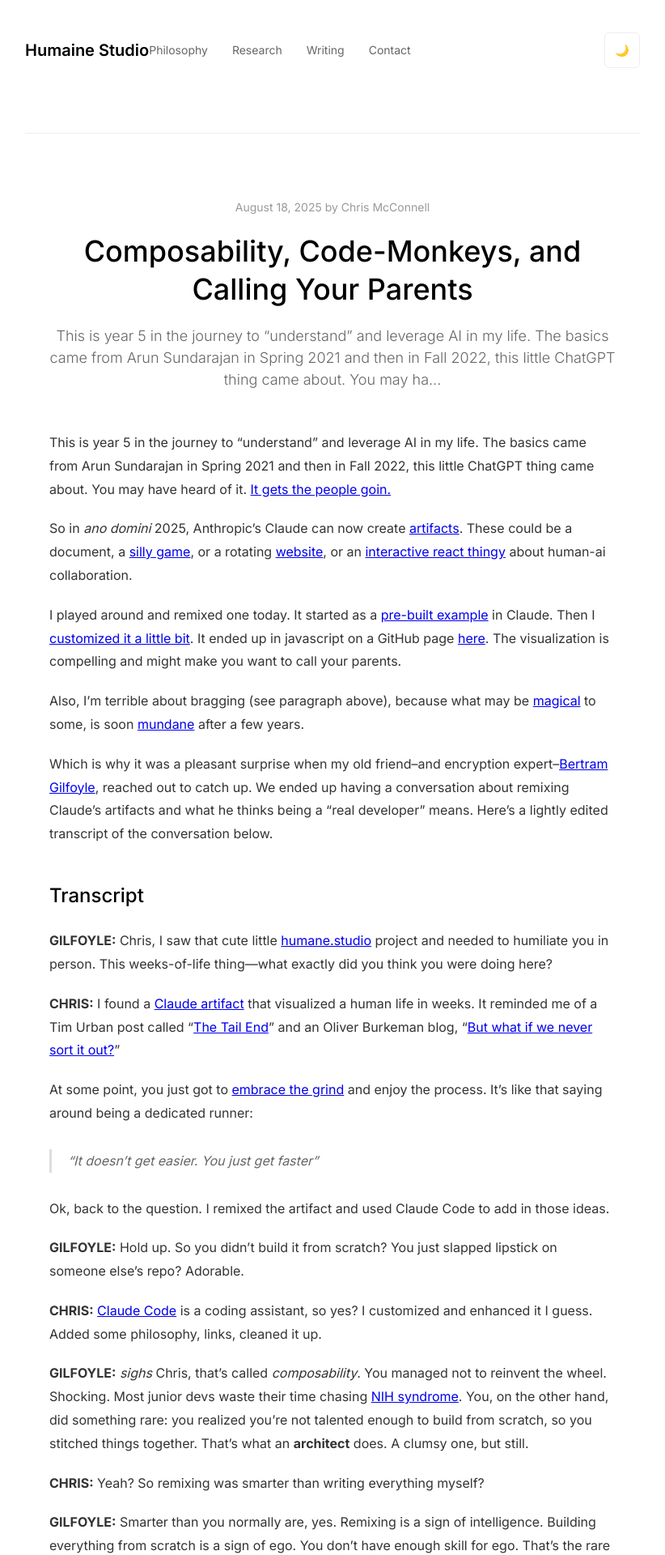
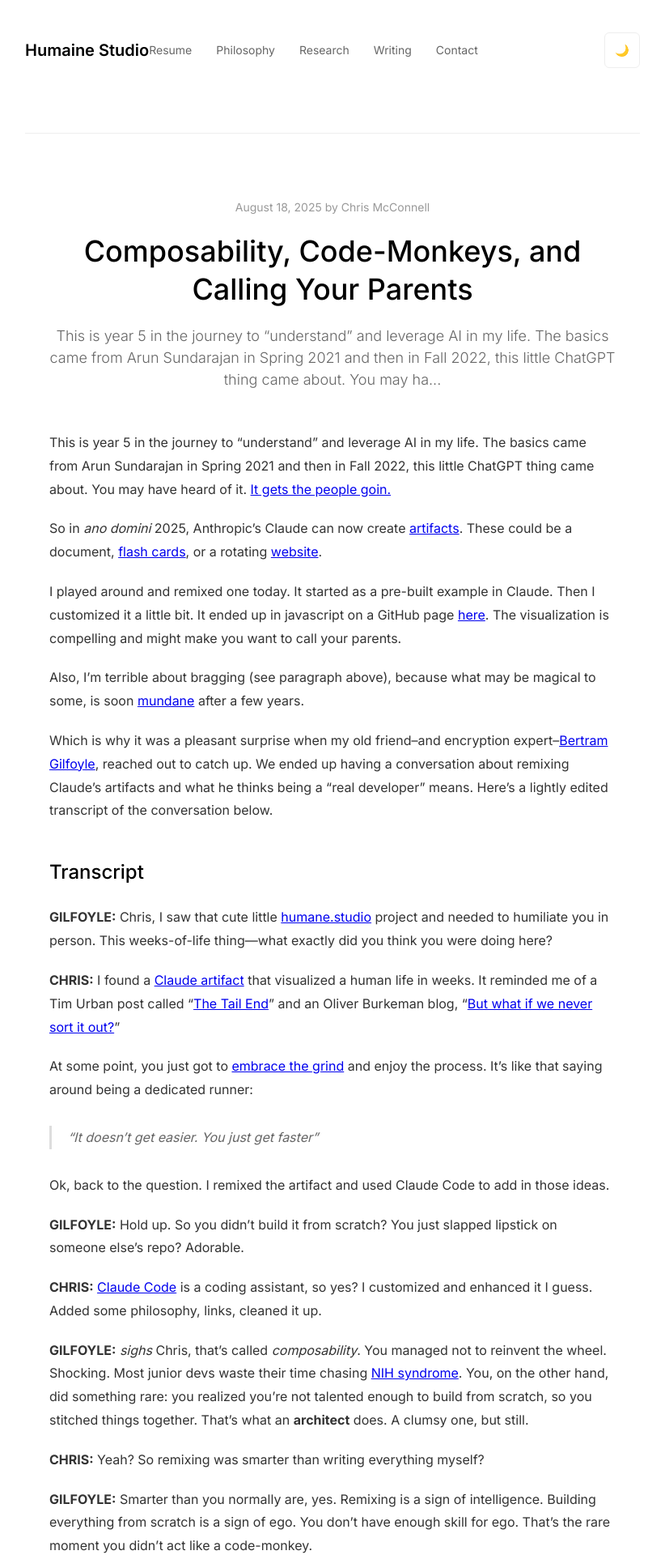
Before and after one commit to miqcie/Humaine-studio, a Jekyll site: the page built from _posts/2025-08-18-gilfoyle.md, in a window 1280 px wide. Shown: the top 1920 px of the page at 81% size, without its empty margins (229-1051 px from the left). Built offline with Jekyll 4.4.1, drawn with Linux system fonts in a browser that asks for light colours; some of the changed text lies outside the part shown.

Commit message:
feat: integrate resume into homepage and improve site structure
- Add resume section to homepage with professional formatting
- Update navigation to link to #resume anchor on homepage
- Add PDF resume download functionality
- Implement footnote styling for blog posts
- Document Jekyll/Markdown best practices in CLAUDE.md
- Clean up workspace files with .gitignore updates
- Add PostHog cover letter page with proper markdown formatting

🤖 Generated with [Claude Code](https://claude.ai/code)

Co-Authored-By: Claude <noreply@anthropic.com>

```diff
--- a/_includes/header.html
+++ b/_includes/header.html
@@ -11,6 +11,7 @@
         <!-- Navigation menu -->
         <div class="nav-menu">
             <div class="nav-links">
+                <a href="{{ '/#resume' | relative_url }}" class="nav-link">Resume</a>
                 <a href="{{ '/#philosophy' | relative_url }}" class="nav-link">Philosophy</a>
                 <a href="{{ '/#research' | relative_url }}" class="nav-link">Research</a>
                 <a href="{{ '/#writing' | relative_url }}" class="nav-link">Writing</a>
--- a/_posts/2025-08-18-gilfoyle.md
+++ b/_posts/2025-08-18-gilfoyle.md
@@ -7,14 +7,13 @@ tags: [projects, philosophy, workflow, ai, David faguno, Arun Sundarajan, Claude
 
 This is year 5 in the journey to “understand” and leverage AI in my life. The basics came from Arun Sundarajan in Spring 2021 and then in Fall 2022, this little ChatGPT thing came about. You may have heard of it. [It gets the people goin.](https://youtu.be/m0aR4tirZ_k?si=Gtt_TWs2TpmVeZvo)
 
-So in *ano domini* 2025, Anthropic’s Claude can now create [artifacts](https://support.anthropic.com/en/articles/9487310-what-are-artifacts-and-how-do-i-use-them). These could be a document, a [silly game](https://claude.ai/public/artifacts/e23f558a-acbc-4f7e-8aca-c919113b1d4b), or a rotating [website](https://caldris.io), or an [interactive react thingy](https://claude.ai/public/artifacts/b89b4beb-de0c-4719-a8ed-15aba78d9ee8) about human-ai collaboration.
+So in *ano domini* 2025, Anthropic's Claude can now create [artifacts](https://support.anthropic.com/en/articles/9487310-what-are-artifacts-and-how-do-i-use-them). These could be a document, [flash cards](https://claude.ai/public/artifacts/0e6f226e-70b0-418d-a03c-77ba65e4ba14), or a rotating [website](https://caldris.io).
 
-I played around and remixed one today. It started as a [pre-built example](https://claude.ai/share/0a4366b4-6b2f-4e52-969f-bd54b7d60e4a) in Claude. Then I [customized it a little bit](https://claude.ai/public/artifacts/2bfd6e46-a578-4369-a211-23abafa742bf). It ended up in javascript on a GitHub page [here](https://humaine.studio/weeks-of-life/). The visualization is compelling and might make you want to call your parents.
+I played around and remixed one today. It started as a pre-built example in Claude. Then I customized it a little bit. It ended up in javascript on a GitHub page [here](https://humaine.studio/weeks-of-life/). The visualization is compelling and might make you want to call your parents.
 
-Also, I’m terrible about bragging (see paragraph above), because what may be [magical](https://www.reddit.com/r/history/comments/5udgri/what_mundane_things_did_historical_peoples_view/) to some, is soon [mundane](https://adactio.medium.com/the-magical-and-the-mundane-95e7f215375b#:~:text=There%20are%20no,that%20Ben%20references) after a few years.
+Also, I'm terrible about bragging (see paragraph above), because what may be magical to some, is soon [mundane](https://adactio.medium.com/the-magical-and-the-mundane-95e7f215375b#:~:text=There%20are%20no,that%20Ben%20references) after a few years.
 
 Which is why it was a pleasant surprise when my old friend--and encryption expert--[Bertram Gilfoyle](https://www.youtube.com/watch?v=v4zFwXwbkDw), reached out to catch up. We ended up having a conversation about remixing Claude’s artifacts and what he thinks being a “real developer” means. Here’s a lightly edited transcript of the conversation below.
-
 
 ## Transcript
 
--- a/assets/css/main.css
+++ b/assets/css/main.css
@@ -636,3 +636,56 @@ body {
         margin-top: 80px;
     }
 }
+
+/* Footnote styles */
+.footnotes {
+    margin-top: 3rem;
+    padding-top: 1.5rem;
+    border-top: 1px solid var(--border-color);
+    font-size: 14px;
+    color: var(--text-light);
+}
+
+.footnotes ol {
+    padding-left: 1.2rem;
+}
+
+.footnotes li {
+    margin-bottom: 0.5rem;
+    line-height: 1.5;
+}
+
+.footnotes p {
+    margin: 0;
+}
+
+.footnotes a {
+    color: var(--text-light);
+    text-decoration: none;
+}
+
+.footnotes a:hover {
+    color: var(--text-dark);
+    text-decoration: underline;
+}
+
+/* Resume download button - minimal styling */
+p:has(a[href*=".pdf"]) {
+    text-align: center;
+    margin: 2rem 0;
+}
+
+a[href*=".pdf"] {
+    display: inline-block;
+    padding: 0.8rem 1.5rem;
+    background-color: var(--text-dark);
+    color: var(--bg-color);
+    border-radius: 6px;
+    font-weight: 600;
+    text-decoration: none;
+    transition: opacity 0.2s ease;
+}
+
+a[href*=".pdf"]:hover {
+    opacity: 0.8;
+}
```
Also changed, not shown: other parts of _posts/2025-08-18-gilfoyle.md (+2 -2 lines), CLAUDE.md (+49 -3 lines), _posts/2025-08-19-linkedin-certifications-posthog.md (added, +102 -0 lines), index.md (+64 -1 lines), posthog-cover-letter.md (added, +40 -0 lines), 4 other files.
